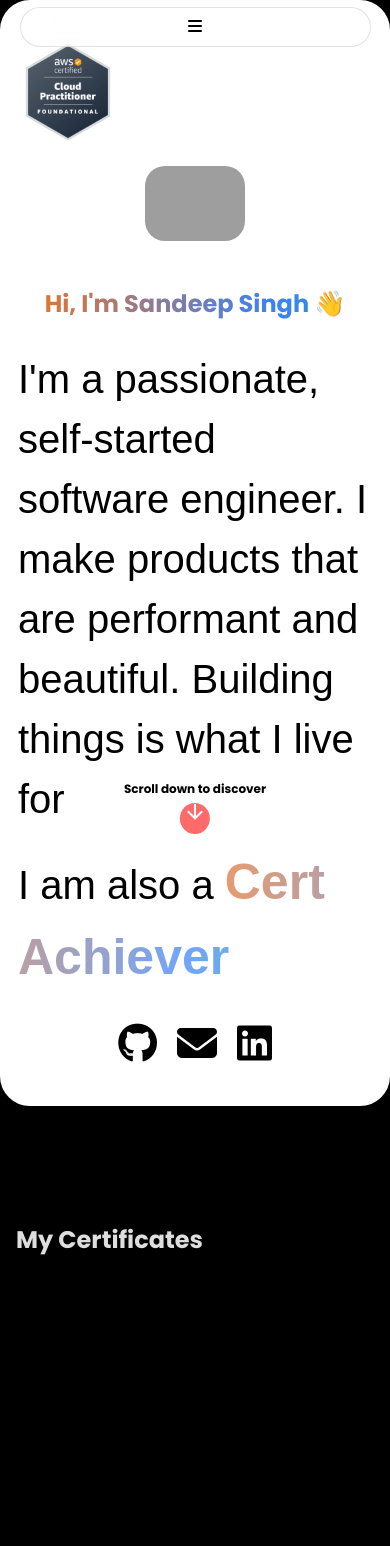
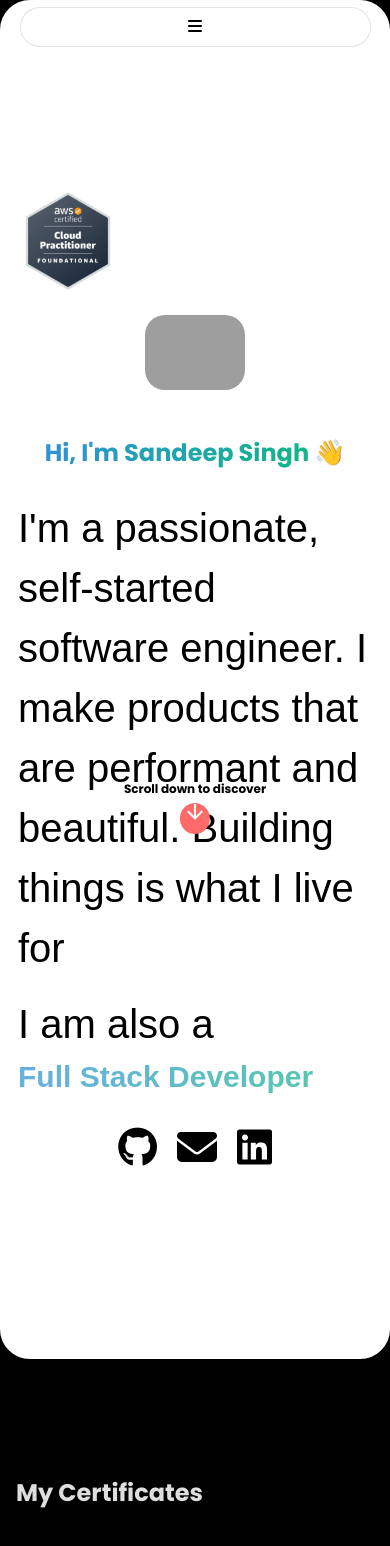
Before and after one commit to Moonshallow5/Sandeep-Personal-Website, a Vue app: page / in a window 390 px wide. Shown: the top 1546 px of the page. Built offline with nearby package versions, Linux system fonts and the light colour scheme; grey boxes are pictures that could not be loaded.

Commit message:
made some animation better for other screen size

```diff
--- a/src/components/Certificates.vue
+++ b/src/components/Certificates.vue
@@ -133,7 +133,7 @@ this.$nextTick(() => {
     const tlBoxes = gsap.timeline({
         scrollTrigger: {
             trigger: ".container-section", // This should be the section AFTER the images
-            start: "top 50%",
+            start: "top 42%",
             end: "+=200",
             scrub: 1,
             pin: true, // Keeps boxes in place while they animate
@@ -149,21 +149,21 @@ this.$nextTick(() => {
         .to("#box1", {
             opacity: 1,
             y: "0vh", // Keep first box at its position
-            x: "70vw", // Center align on mobile
+            x: "59vw", // Center align on mobile
             rotate: 0,
             duration: 1,
         })
         .to("#box2", {
             opacity: 1,
-            y: "25vh", // Move below the first box
-            x: "46vw",
+            y: "20vh", // Move below the first box
+            x: "34vw",
             rotate: 0,
             duration: 1,
         })
         .to("#box3", {
             opacity: 1,
-            y: "50vh", // Move below the second box
-            x: "16vw",
+            y: "40vh", // Move below the second box
+            x: "8vw",
             rotate: 0,
             duration: 1,
         }, "-=0.5"); // Slight overlap for smoother transition
@@ -214,12 +214,12 @@ h2{
 
 #box1 {
   top: 50%;
-  left: -50vw; /* Start far left */
+  left: -40vw; /* Start far left */
   transform: translateY(-50%);
 }
 #box2 {
   top: 50%;
-  left: -25vw; /* Starts from the right */
+  left: -15vw; /* Starts from the right */
   transform: translateY(-50%);
 
 
@@ -228,7 +228,7 @@ h2{
 
 #box3 {
   top: 50%;
-  left: 5vw; /* Starts from the right */
+  left: 10vw; /* Starts from the right */
   transform: translateY(-50%);
 
 
--- a/src/components/Hero.vue
+++ b/src/components/Hero.vue
@@ -28,7 +28,7 @@
       class="rounded-lg intro-table"
       color="black"
       elevation="0"
-      style=" height: auto; text-align:center; border-width: 1px; width: 100%; background-color: white; "
+      style=" height: auto; text-align:center; width: 100%; background-color: white; "
     >
     <v-row class="justify-start">
       <v-col cols="auto">
@@ -59,7 +59,7 @@
       cols="auto"
       class="d-flex align-center"
     >
-      <h2 ref="name"  style=" align-items: center;  margin-bottom: 10px;" > <span class="name-gradient">Hi, I'm Sandeep Singh</span> <span class="wave">👋</span></h2>
+      <h2 ref="name" class="wave-thing"  style=" align-items: center;  margin-bottom: 10px;" > <span class="name-gradient">Hi, I'm Sandeep Singh</span> <span class="wave">👋</span></h2>
       </v-col>
       </v-row>
 
@@ -69,8 +69,7 @@
         <span>Building things is what I live for</span>
         </div>
 
-     <div class="description-text" style=" color: black; text-align: left;">I am also a <span ref="typewriter" class="typewriter name-gradient" style=" font-weight: 1700;
-  font-size: 50px;">_</span></div>
+     <div class="description-text" style=" color: black; text-align: left;">I am also a <span ref="typewriter" class="typewriter name-gradient" style=" display: block; font-weight: 1700;">_</span></div>
 
      <div class="social-icons">
         <a href="https://github.com/Moonshallow5" target="_blank" class="icon">
@@ -137,7 +136,7 @@ export default{
       }
     },
     cycleWords() {
-  const words = ["Full Stack Engineer", "Data Scientist", "Cert Achiever"];
+  const words = ["Full Stack Developer", "Data Scientist", "Cert Achiever"];
   const typewriterEl = document.querySelector(".typewriter");
 
   let wordIndex = 0;
@@ -150,7 +149,7 @@ export default{
       wordIndex = (wordIndex + 1) % words.length;
     }, 500);
 
-    setTimeout(showNextWord, 3000);
+    setTimeout(showNextWord, 2000);
   };
 
   showNextWord();
@@ -199,7 +198,8 @@ export default{
   transition: transform 0.3s ease-in-out;
 
 }
-.v-card:hover .wave {
+.wave-thing:hover .wave,
+.wave:hover {
   animation: wave-animation 1.5s infinite;
 }
 
@@ -229,12 +229,12 @@ p{
 /* Rainbow gradient text style */
 .name-gradient {
   font-weight: bold;
-  background: linear-gradient(to right, #f97316, #3b82f6, #10b981); /* Rainbow colors */
+  background: linear-gradient(90deg, #f97316, #3b82f6, #10b981); /* Rainbow colors */
   -webkit-background-clip: text;
   color: transparent;
-  background-size: 200% 100%;
-  background-position: 0 0;
-  animation: gradientMove 3s ease-in-out infinite alternate;
+  background-size: 300% 100%;
+  background-position: 0 50;
+  animation: gradientMove 6s ease-in-out infinite alternate;
 
 }
 @keyframes gradientMove {
@@ -371,6 +371,7 @@ p{
 .typewriter {
   opacity: 1;
   transition: opacity 0.5s ease-in-out;
+  font-size: 50px;
 
 }
 .nav-menu {
@@ -469,5 +470,29 @@ background-color: rgba(255, 255, 255, 0.3); /* Semi-transparent white */
 }
 }
 
+@media (max-width: 400px) {
+  #home {
+    min-height: 160vh !important;
+
+  }
+}
+@media (max-width: 600px) {
+  .typewriter {
+    font-size: 38px;
+  }
+}
+@media (max-width: 420px) {
+  .typewriter {
+    font-size: 30px;
+  }
+}
+@media (max-width: 380px) {
+  #home {
+    min-height: 180vh !important;
+  }
+
+}
+
+
 
 </style>
```
